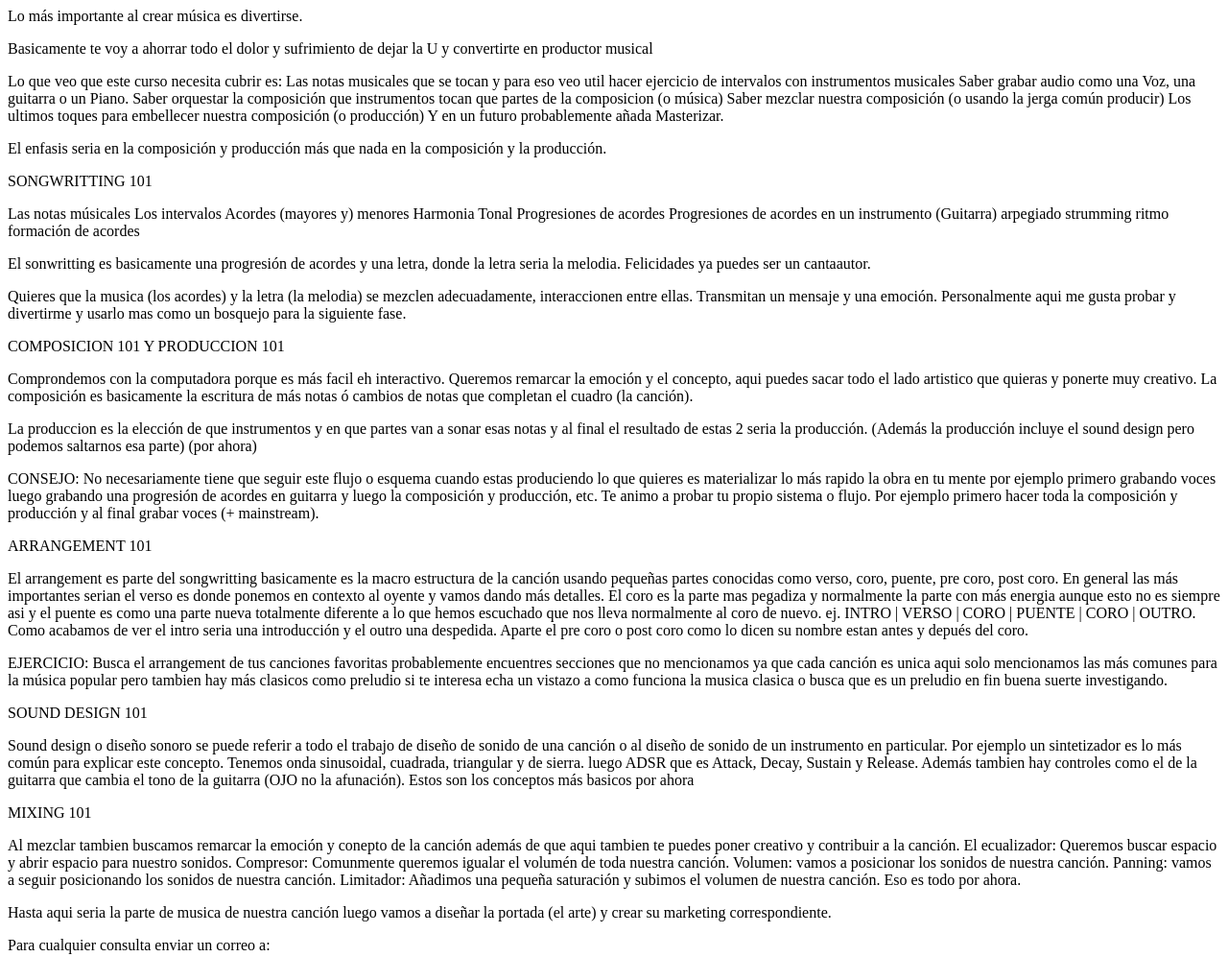
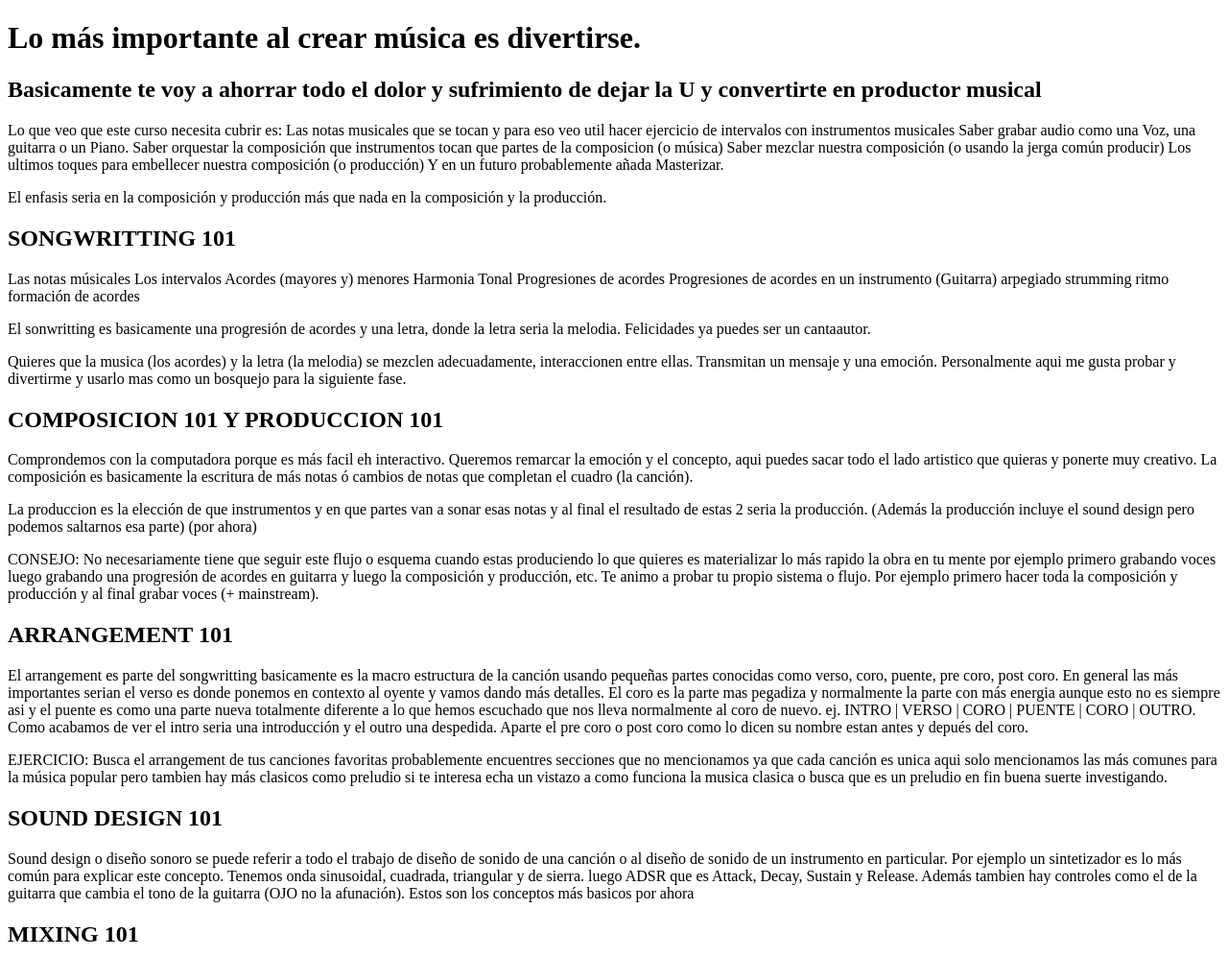
Before and after one commit to firiox/music-produsar-website, a plain HTML site: page website.html in a window 1280 px wide. Shown: the top 997 px of the page at 96% size. Drawn offline with Linux system fonts and the light colour scheme.

Commit message:
Actualizacion del html

```diff
--- a/website.html
+++ b/website.html
@@ -1,10 +1,14 @@
-<p>
+<!doctype html>
+<html>
+  <head></head>
+  <body>
+    <h1>
       Lo más importante al crear música es divertirse.
-</p>
-<p>
+    </h1>
+    <h2>
       Basicamente te voy a ahorrar todo el dolor y sufrimiento de dejar la U
       y convertirte en productor musical
-</p>
+    </h2>
     <p>
       Lo que veo que este curso necesita cubrir es:
 
@@ -25,9 +29,9 @@
       El enfasis seria en la composición y producción más que nada en la composición
       y la producción.
     </p>
-<p>
+    <h2>
       SONGWRITTING 101
-</p>
+    </h2>
     <P>
       Las notas músicales
       Los intervalos
@@ -51,9 +55,9 @@
         para la siguiente fase.
       </p>
 
-  <p>
+      <h2>
         COMPOSICION 101 Y PRODUCCION 101
-  </p>
+      </h2>
       <P>
         Comprondemos con la computadora porque es más facil eh interactivo.
         Queremos remarcar la emoción y el concepto, aqui puedes sacar todo el lado
@@ -74,9 +78,9 @@
         sistema o flujo. Por ejemplo primero hacer toda la composición y producción y al
         final grabar voces (+ mainstream).
       </p>
-  <p>
+      <h2>
         ARRANGEMENT 101
-  </p>
+      </h2>
       <p>
         El arrangement es parte del songwritting basicamente es la macro estructura
         de la canción usando pequeñas partes conocidas como verso, coro, puente,
@@ -97,9 +101,9 @@
         más clasicos como preludio si te interesa echa un vistazo a como funciona
         la musica clasica o busca que es un preludio en fin buena suerte investigando.
       </p>
-  <p>
+      <h2>
         SOUND DESIGN 101
-  </p>
+      </h2>
       <p>
         Sound design o diseño sonoro se puede referir a todo el trabajo de diseño de
         sonido de una canción o al diseño de sonido de un instrumento en particular.
@@ -110,9 +114,9 @@
         guitarra (OJO no la afunación).
         Estos son los conceptos más basicos por ahora
       </p>
-  <p>
+      <h2>
         MIXING 101
-  </p>
+      </h2>
       <p>
         Al mezclar tambien buscamos remarcar la emoción y conepto de la canción además
         de que aqui tambien te puedes poner creativo y contribuir a la canción.
@@ -129,3 +133,5 @@
       </p>
     <p>Para cualquier consulta enviar un correo a:</p>
     <p>faviogalaxy@gmail.com</p>
+  </body>
+</html>
```
Also changed, not shown: index.html (+12 -7 lines). Lines whose indentation alone changed are shown as unchanged.
